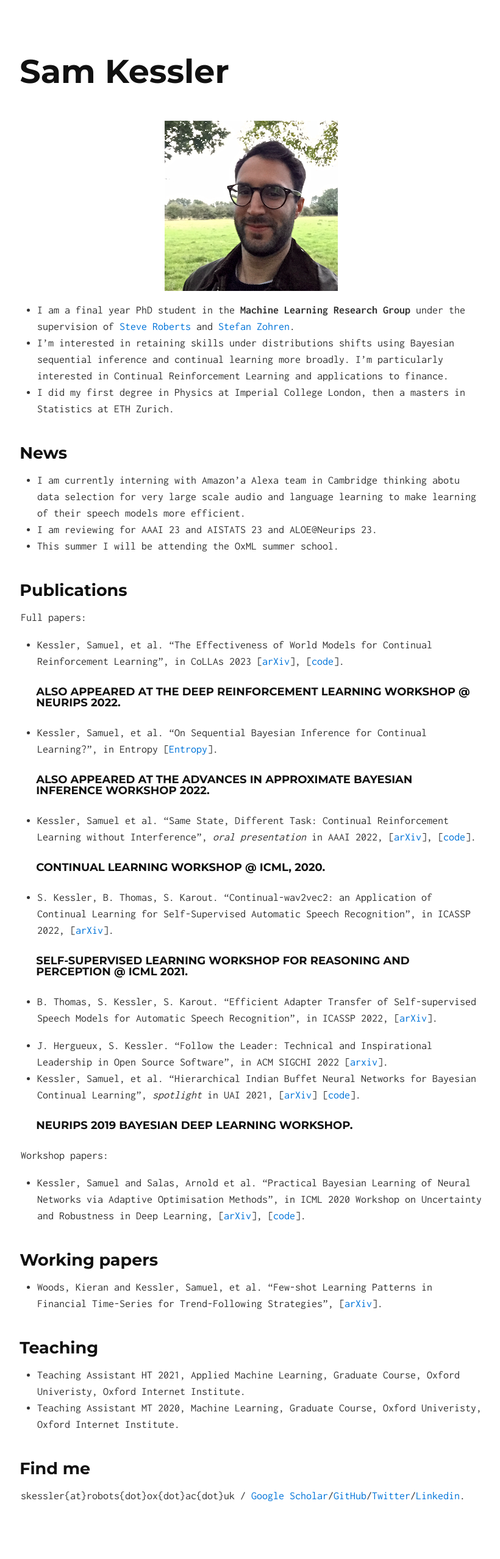
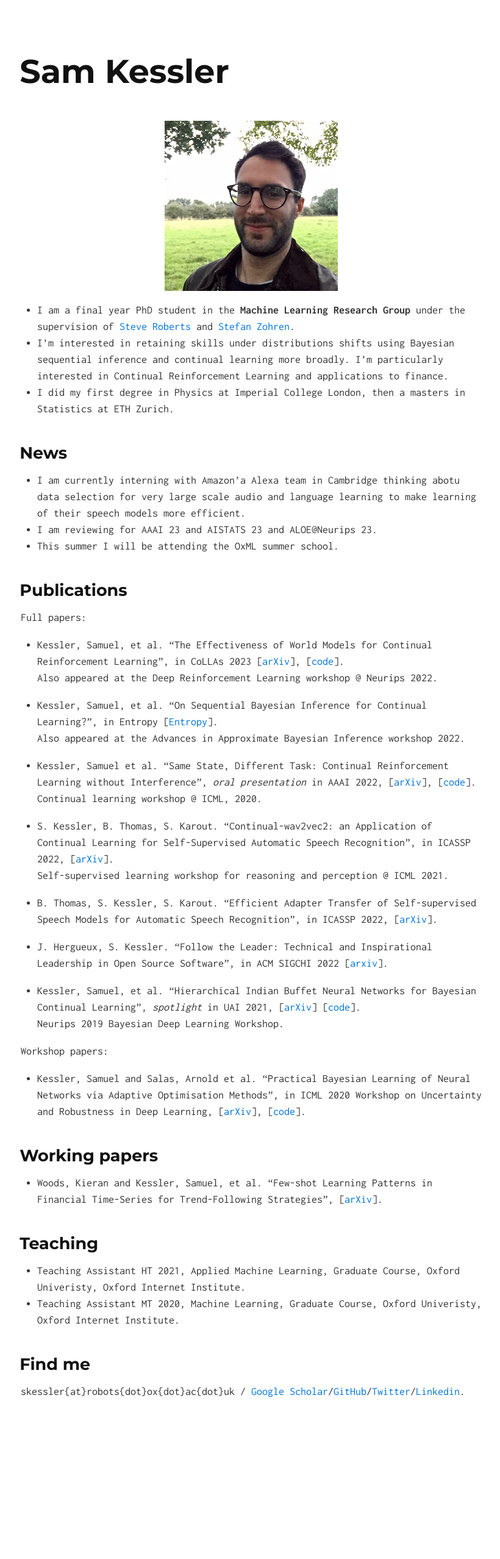
Before and after one commit to skezle/skezle.github.io, a Jekyll site: the page built from index.md, in a window 1280 px wide. Shown: the whole page at 61% size, without its empty margins (228-1048 px from the left). Built offline with Jekyll 4.4.1, drawn with Linux system fonts in a browser that asks for light colours; after the commit the page ends 2385 px from its top, so only the background shows below that.

Commit message:
cosmetic chnages

```diff
--- a/index.md
+++ b/index.md
@@ -22,27 +22,23 @@ Statistics at ETH Zurich.
 ## Publications
 Full papers:
 * Kessler, Samuel, et al. "The Effectiveness of World Models for Continual Reinforcement Learning", in CoLLAs 2023 \[[arXiv](https://arxiv.org/abs/2211.15944)\], \[[code](https://github.com/skezle/continual-dreamer)\].
-    <h5>Also appeared at the Deep Reinforcement Learning workshop @ Neurips 2022.</h5>
-<h5></h5>
+    Also appeared at the Deep Reinforcement Learning workshop @ Neurips 2022.
 
 * Kessler, Samuel, et al. "On Sequential Bayesian Inference for Continual Learning?", in Entropy \[[Entropy](https://www.mdpi.com/1099-4300/25/6/884)\].
-  <h5>Also appeared at the Advances in Approximate Bayesian Inference workshop 2022.</h5>
-<h5></h5>
+    Also appeared at the Advances in Approximate Bayesian Inference workshop 2022.
 
 * Kessler, Samuel et al. "Same State, Different Task: Continual Reinforcement Learning without Interference", *oral presentation* in AAAI 2022, \[[arXiv](https://arxiv.org/abs/2106.02940)\], \[[code](https://github.com/skezle/owl)\].
-  <h5>Continual learning workshop @ ICML, 2020.</h5>
-<h5></h5>
+    Continual learning workshop @ ICML, 2020.
 
 * S. Kessler, B. Thomas, S. Karout. "Continual-wav2vec2: an Application of Continual Learning for Self-Supervised Automatic Speech Recognition", in ICASSP 2022, \[[arXiv](https://arxiv.org/abs/2107.13530)\].
-    <h5>Self-supervised learning workshop for reasoning and perception @ ICML 2021.</h5>
-<h5></h5>
+Self-supervised learning workshop for reasoning and perception @ ICML 2021.
 
 * B. Thomas, S. Kessler, S. Karout. "Efficient Adapter Transfer of Self-supervised Speech Models for Automatic Speech Recognition", in ICASSP 2022, \[[arXiv](http://arxiv.org/abs/2202.03218)\].
 
 * J. Hergueux, S. Kessler. "Follow the Leader: Technical and Inspirational Leadership in Open Source Software", in ACM SIGCHI 2022 \[[arxiv](https://arxiv.org/abs/2203.10871)\].
+
 * Kessler, Samuel, et al. "Hierarchical Indian Buffet Neural Networks for Bayesian Continual Learning", *spotlight* in UAI 2021, \[[arXiv](https://arxiv.org/abs/1912.02290)\] \[[code](https://github.com/skezle/IBP_BNN)\].
-    <h5>Neurips 2019 Bayesian Deep Learning Workshop.</h5>
-<h5></h5>
+Neurips 2019 Bayesian Deep Learning Workshop.
 
 Workshop papers:
 * Kessler, Samuel and Salas, Arnold et al. "Practical Bayesian Learning of Neural Networks via Adaptive Optimisation Methods", in ICML 2020 Workshop on Uncertainty and Robustness in Deep Learning, \[[arXiv](https://arxiv.org/abs/1811.03679)\], \[[code](https://github.com/skezle/BADAM)\].
```
